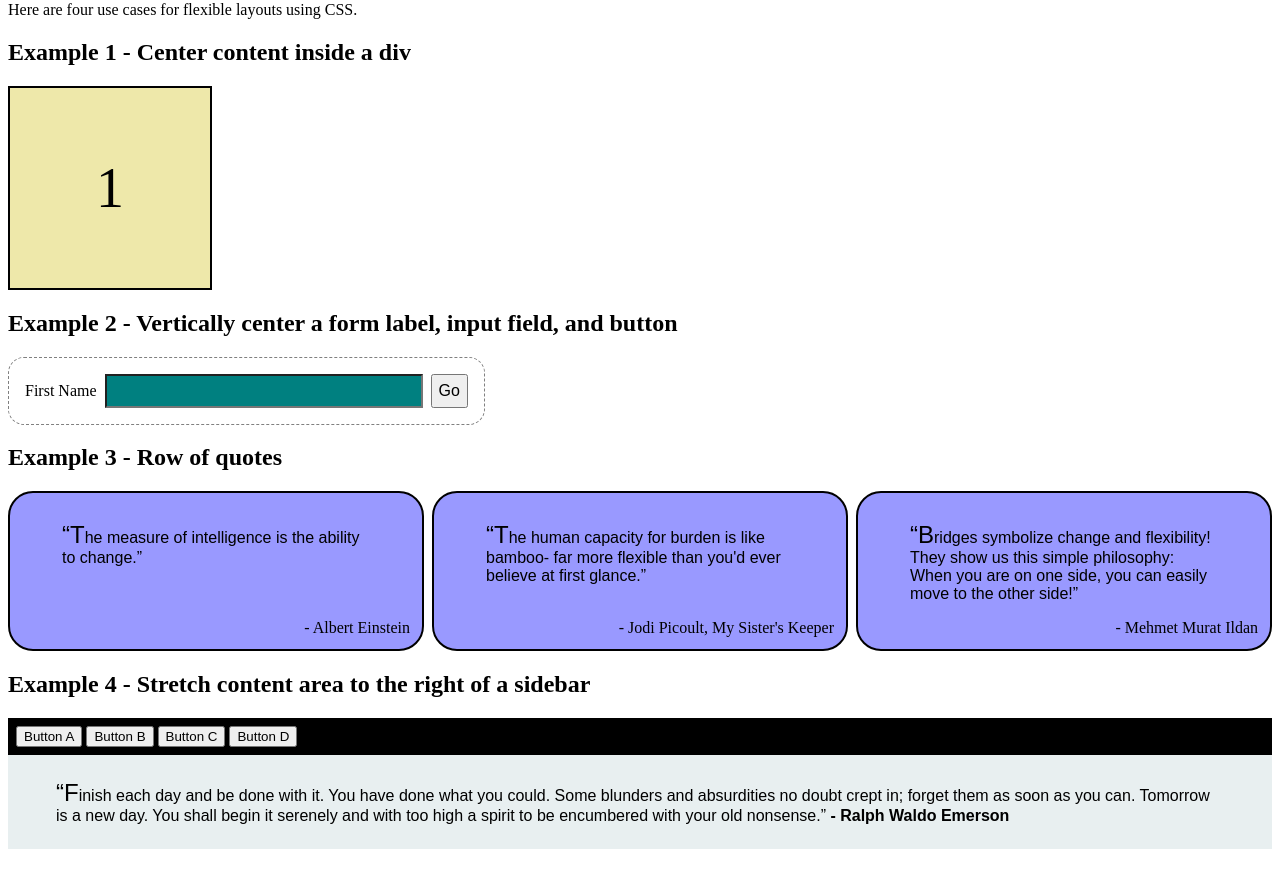
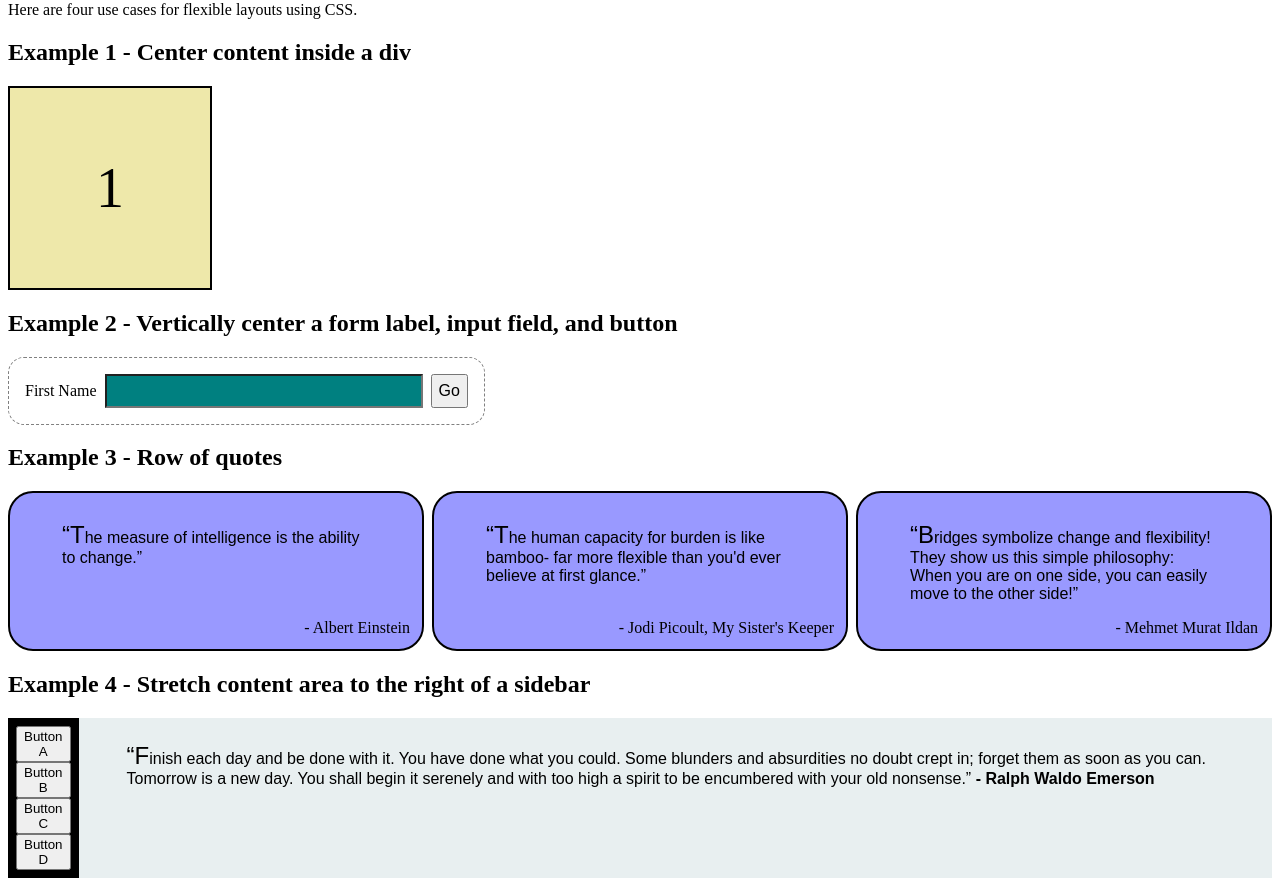
Before and after one commit to vatsan1993/aa-practice-for-week-07-css-flex-box, a plain HTML site: page index.html in a window 1280 px wide. Shown: the part 79-965 px from the top of the page. Before the commit the page ends 936 px from the top, so only its background shows below. Drawn offline with Linux system fonts and the light colour scheme.

Commit message:
finished

```diff
--- a/main.css
+++ b/main.css
@@ -65,6 +65,7 @@
     /* Phase 4 - Part 1 of 2 */
 
     /* Your code here */
+    display: flex;
 }
 
 .sidebar {
@@ -74,6 +75,9 @@
     /* Phase 4 - Part 2 of 2 */
 
     /* Your code here */
+    display: flex;
+    flex-direction: column;
+
 }
 .content-area {
     background-color: #E8EFF0;
```
